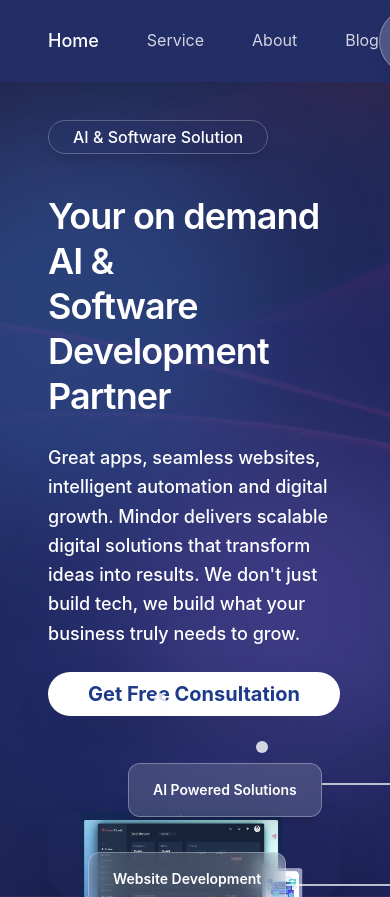
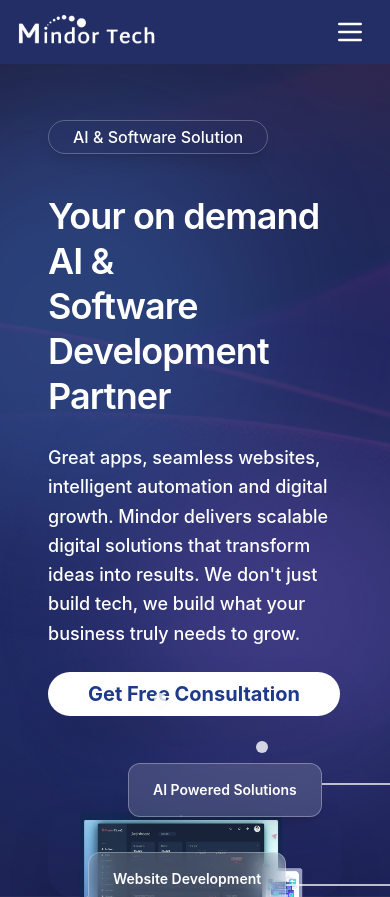
Before and after one commit to rastogi30/Mindor-tech, a Next.js app: page /landing in a window 390 px wide. Built offline with nearby package versions, Linux system fonts and the light colour scheme.

Commit message:
navbar responsive

```diff
--- a/pages/landing.tsx
+++ b/pages/landing.tsx
@@ -1,6 +1,7 @@
 import React from 'react';
 
 const MindorTechHomepage: React.FC = () => {
+  const [navOpen, setNavOpen] = React.useState(false);
   return (
     <div className="min-h-screen text-white relative overflow-hidden" style={{
       background: `linear-gradient(180deg, #2E386E 0%, #2D3A87 100%), url(/assets/background.png)`,
@@ -10,7 +11,6 @@ const MindorTechHomepage: React.FC = () => {
       backgroundBlendMode: 'overlay'
     }}>
 
-      {/* Additional overlay for background image opacity */}
       <div className="absolute inset-0 bg-black/20"></div>
 
       <div className="absolute inset-0">
@@ -19,23 +19,52 @@ const MindorTechHomepage: React.FC = () => {
         <div className="absolute top-1/2 left-1/2 transform -translate-x-1/2 -translate-y-1/2 w-[800px] h-[800px] bg-blue-600/10 rounded-full blur-3xl"></div>
       </div>
 
-      <nav className="fixed top-0 left-0 right-0 z-50 flex items-center justify-between px-12 py-2 w-full" style={{ backgroundColor: "#232D66" }}>
+      <nav className="fixed top-0 left-0 right-0 z-50 flex items-center justify-between px-4 sm:px-8 md:px-12 py-2 w-full" style={{ backgroundColor: "#232D66" }}>
         <div className="flex items-center space-x-3">
-          <div className=" rounded-lg flex items-center justify-center ">
-            <img src="/assets/Logo.png" alt="Mindor Tech Logo" className="w-[202px] h-[48.51px] brightness-0 invert" />
+          <div className="rounded-lg flex items-center justify-center">
+            <img src="/assets/Logo.png" alt="Mindor Tech Logo" className="w-[140px] h-[34px] sm:w-[180px] sm:h-[44px] md:w-[202px] md:h-[48.51px] brightness-0 invert" />
           </div>
         </div>
 
-        <div className="flex items-center space-x-12">
+        <div className="hidden md:flex items-center space-x-12">
           <a href="#" className="text-white font-medium hover:text-blue-200 transition-colors text-lg">Home</a>
           <a href="#" className="text-white/80 hover:text-white transition-colors text-md">Service</a>
           <a href="#" className="text-white/80 hover:text-white transition-colors text-md">About</a>
           <a href="#" className="text-white/80 hover:text-white transition-colors text-md">Blog</a>
         </div>
-
-        <button className="bg-white/20 backdrop-blur-md border border-white/30 px-12 py-1 rounded-full text-white hover:bg-white/30 transition-all text-lg font-medium shadow-lg">
+        <button className="hidden md:block bg-white/20 backdrop-blur-md border border-white/30 px-12 py-1 rounded-full text-white hover:bg-white/30 transition-all text-lg font-medium shadow-lg">
           Contact Us
         </button>
+        <button
+          className="md:hidden flex items-center justify-center p-2 rounded focus:outline-none"
+          aria-label="Open navigation menu"
+          onClick={() => setNavOpen(!navOpen)}
+        >
+          <svg className="w-8 h-8 text-white" fill="none" stroke="currentColor" viewBox="0 0 24 24" xmlns="http://www.w3.org/2000/svg">
+            <path strokeLinecap="round" strokeLinejoin="round" strokeWidth={2} d="M4 6h16M4 12h16M4 18h16" />
+          </svg>
+        </button>
+
+        {navOpen && (
+          <div className="fixed top-0 left-0 w-full h-full bg-[#232D66] bg-opacity-95 z-[100] flex flex-col items-center justify-center transition-all">
+            <button
+              className="absolute top-6 right-6 p-2 text-white"
+              aria-label="Close navigation menu"
+              onClick={() => setNavOpen(false)}
+            >
+              <svg className="w-8 h-8" fill="none" stroke="currentColor" viewBox="0 0 24 24" xmlns="http://www.w3.org/2000/svg">
+                <path strokeLinecap="round" strokeLinejoin="round" strokeWidth={2} d="M6 18L18 6M6 6l12 12" />
+              </svg>
+            </button>
+            <a href="#" className="text-white font-medium hover:text-blue-200 transition-colors text-2xl mb-8" onClick={() => setNavOpen(false)}>Home</a>
+            <a href="#" className="text-white/80 hover:text-white transition-colors text-xl mb-8" onClick={() => setNavOpen(false)}>Service</a>
+            <a href="#" className="text-white/80 hover:text-white transition-colors text-xl mb-8" onClick={() => setNavOpen(false)}>About</a>
+            <a href="#" className="text-white/80 hover:text-white transition-colors text-xl mb-8" onClick={() => setNavOpen(false)}>Blog</a>
+            <button className="bg-white/20 backdrop-blur-md border border-white/30 px-10 py-2 rounded-full text-white hover:bg-white/30 transition-all text-xl font-medium shadow-lg mt-8" onClick={() => setNavOpen(false)}>
+              Contact Us
+            </button>
+          </div>
+        )}
       </nav>
 
       <div className="relative z-20 px-12 w-full mx-auto pt-20">
@@ -47,7 +76,7 @@ const MindorTechHomepage: React.FC = () => {
             </div>
 
             <div className="lg:flex lg:items-start lg:justify-between mt-5">
-              <h1 className="text-4xl xl:text-5xl font-semibold leading-tight tracking-tight lg:max-w-[55%]" style={{color:'ffffff'}}>
+              <h1 className="text-4xl xl:text-5xl font-semibold leading-tight tracking-tight lg:max-w-[55%]" style={{ color: 'ffffff' }}>
                 Your on demand AI &<br />
                 Software<br />
                 Development Partner
```
